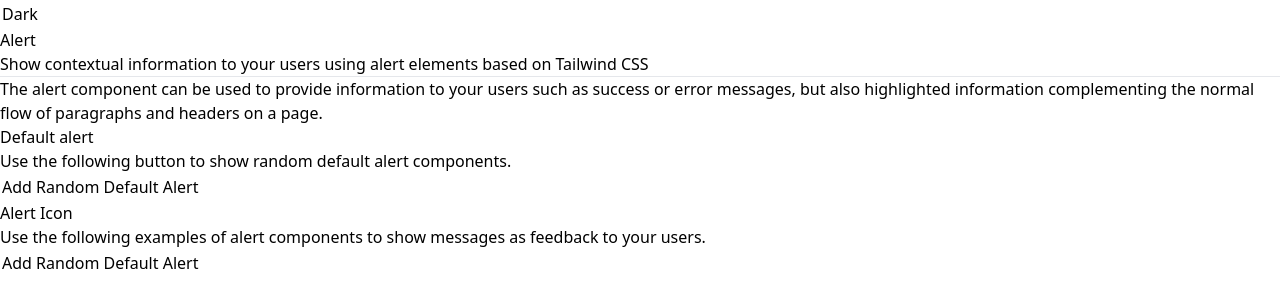
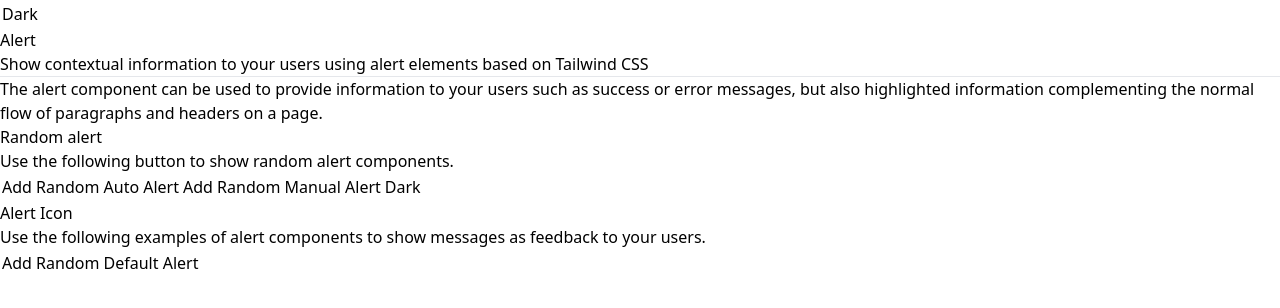
Before and after one commit to AlejandroP1028/Group-GCC_Vue-Component-Library, a Vue app: page / in a window 1280 px wide. Shown: the top 308 px of the page. Built offline with nearby package versions, Linux system fonts and the light colour scheme.

Commit message:
changed button styles

```diff
--- a/src/alert_page.vue
+++ b/src/alert_page.vue
@@ -7,18 +7,28 @@
 
     <Section body="The alert component can be used to provide information to your users such as success or error messages, but also highlighted information complementing the normal flow of paragraphs and headers on a page."/>
 
-    <Section header="Default alert" body="Use the following button to show random default alert components.">
+    <Section header="Random alert" body="Use the following button to show random alert components.">
       <template #content>
         <div class="flex flex-col items-center mt-4 h-full">
-          <Button :class="'w-9/10'" @click="addAlert">Add Random Default Alert</Button>
-          <div class="relative bg-gray-200 dark:bg-gray-800 transition-all duration-300 ease-in-out mt-4 w-3/5 h-80 p-4 overflow-hidden rounded-lg shadow-lg border border-blue-600/[.87]">
+          <div class="flex flex-row space-x-4">
+            <Button color="sky" :class="'w-9/10'" @click="addAlertNormal">Add Random Auto Alert</Button>
+            <Button color="cyan" :class="'w-9/10'" @click="addAlertManual">Add Random Manual Alert</Button>
+            <Button color="gray" size="small" @click="toggleDefaultDark">{{ defaultDark ? 'Light' : 'Dark'}}</Button>
+          </div>
+
+          <div :class="{ 'dark': defaultDark}" class="relative bg-gray-200 dark:bg-gray-800 transition-all duration-300 ease-in-out mt-4 w-3/5 h-80 p-4 overflow-hidden rounded-lg shadow-lg border border-blue-600/[.87]">
             <Alert v-for="(alert, index) in alerts"
                    :key="index"
                    :msg="alert.msg"
                    :type="alert.type"
                    :position="alert.position"
                    :rounded="alert.rounded"
-                   accent
+                   :accent="alert.accent"
+                   :size="alert.size"
+                   :icon="alert.icon"
+                   :bordered="alert.bordered"
+                   :font="alert.font"
+                   :dismissType="alert.dismissType"
             />
           </div>
         </div>
@@ -52,17 +62,31 @@ export default {
     return {
       alerts: [],
       isDarkMode: false,
+      defaultDark: false,
     };
   },
   methods: {
     toggleDarkMode() {
       this.isDarkMode = !this.isDarkMode;
     },
-    addAlert() {
+    toggleDefaultDark() {
+      this.defaultDark = !this.defaultDark;
+    },
+    addAlertNormal() {
       const positions = ['ptl', 'ptr', 'pll', 'plr'];
       const types = ['info', 'danger', 'success', 'warning'];
+      const sizes = ['w', 's', 'm', 'l'];
+      const fonts = ['medium', 'bold', 'semibold', 'light', 'normal'];
       const randomPosition = positions[Math.floor(Math.random() * positions.length)];
       const randomType = types[Math.floor(Math.random() * types.length)];
+      const randomSize = sizes[Math.floor(Math.random() * sizes.length)];
+      const randomFont = fonts[Math.floor(Math.random() * fonts.length)];
+      const randomRounded = Math.random() > 0.5;
+      const randomAccent = Math.random() > 0.5;
+      const randomIcon = Math.random() > 0.5;
+      const randomBordered = Math.random() > 0.5;
+
+
 
       const message = {
         info: 'This is an info alert',
@@ -75,6 +99,49 @@ export default {
         msg: message[randomType],
         type: randomType,
         position: randomPosition,
+        size: randomSize,
+        font: randomFont,
+        rounded: randomRounded,
+        accent: randomAccent,
+        icon: randomIcon,
+        bordered: randomBordered,
+        dismissType: 'auto'
+      });
+    },
+    addAlertManual() {
+      const positions = ['ptl', 'ptr', 'pll', 'plr'];
+      const types = ['info', 'danger', 'success', 'warning'];
+      const sizes = ['w', 's', 'm', 'l'];
+      const fonts = ['medium', 'bold', 'semibold', 'light', 'normal'];
+      const randomPosition = positions[Math.floor(Math.random() * positions.length)];
+      const randomType = types[Math.floor(Math.random() * types.length)];
+      const randomSize = sizes[Math.floor(Math.random() * sizes.length)];
+      const randomFont = fonts[Math.floor(Math.random() * fonts.length)];
+      const randomRounded = Math.random() > 0.5;
+      const randomAccent = Math.random() > 0.5;
+      const randomIcon = Math.random() > 0.5;
+      const randomBordered = Math.random() > 0.5;
+
+
+
+      const message = {
+        info: 'This is an info alert',
+        danger: 'This is a danger alert',
+        success: 'This is a success alert',
+        warning: 'This is a warning alert',
+      };
+
+      this.alerts.push({
+        msg: message[randomType],
+        type: randomType,
+        position: randomPosition,
+        size: randomSize,
+        font: randomFont,
+        rounded: randomRounded,
+        accent: randomAccent,
+        icon: randomIcon,
+        bordered: randomBordered,
+        dismissType: 'manual'
       });
     },
   },
```
